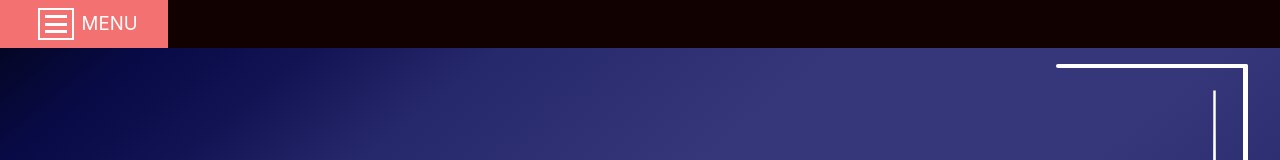
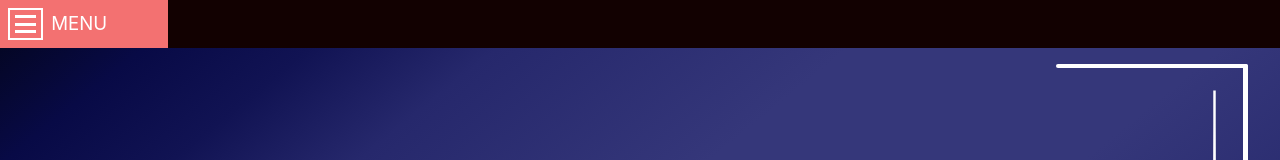
Before and after one commit to anngo14/Portfolio, a React (Create React App) app: page /home in a window 1280 px wide. Shown: the top 160 px of the page. Built offline with nearby package versions, Linux system fonts and the light colour scheme.

Commit message:
changed menu content position

```diff
--- a/src/css/Nav.css
+++ b/src/css/Nav.css
@@ -14,7 +14,7 @@
     display: flex;
     flex-direction: row;
     align-items: center;
-    justify-content: center;
+    justify-content: flex-start;
     cursor: pointer;
     background-color: #120101;
     width: 10.5em;
@@ -36,7 +36,6 @@
     height: 2em;
     padding: 5px;
     margin: 0.5em;
-    align-self: flex-start;
 }
 .line{
     background-color: white;
```
